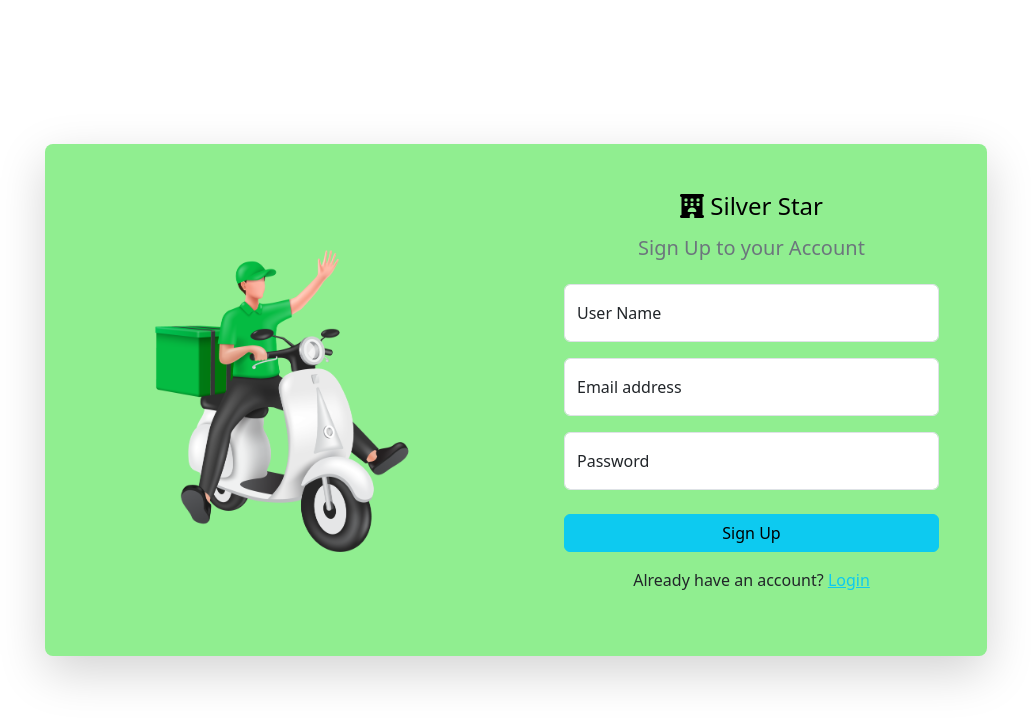
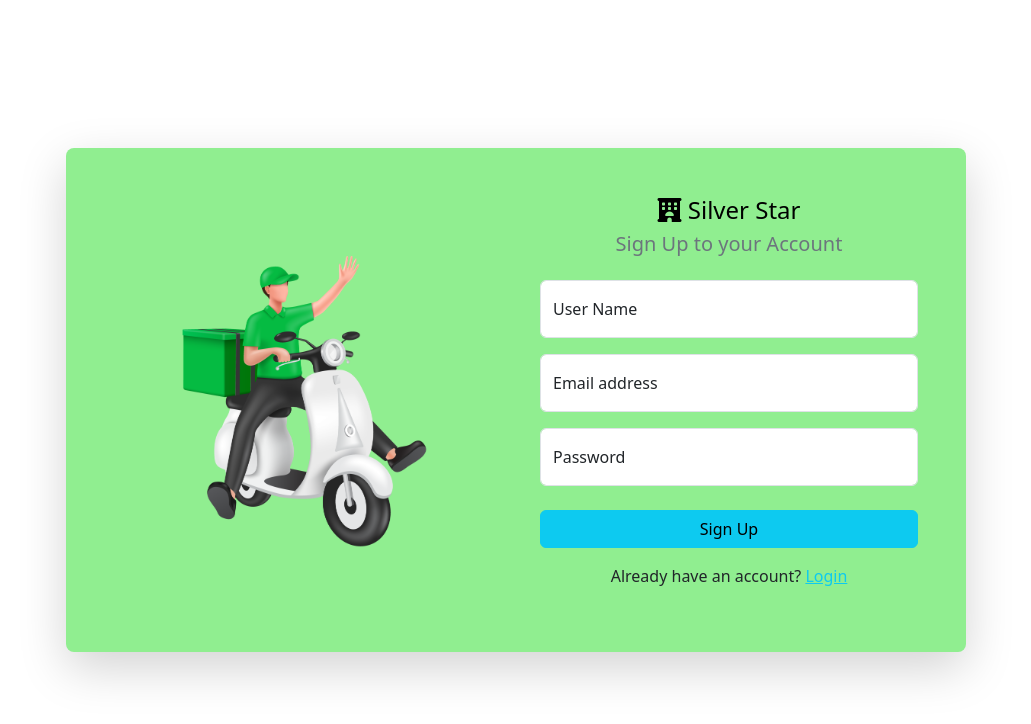
Before and after one commit to MuhammedRiyasKT/FoodDeliveryApp, a React (Vite) app: page /register in a window 1280 px wide. Shown: the top 724 px of the page, without its empty margins (124-1155 px from the left). Built offline with nearby package versions, Linux system fonts and the light colour scheme; no server answers.

Commit message:
Update Login.jsx

```diff
--- a/src/pages/Login.jsx
+++ b/src/pages/Login.jsx
@@ -1,275 +1,113 @@
-// import { useState } from "react";
-// import Container from "react-bootstrap/Container";
-// import Row from "react-bootstrap/Row";
-// import Col from "react-bootstrap/Col";
-// import Form from "react-bootstrap/Form";
-// import Button from "react-bootstrap/Button";
-// import Card from "react-bootstrap/Card";
-// import { ToastContainer, toast } from 'react-toastify';
-// import { userLoginApi, userRegisterApi } from "../services/allApi";
-// import { useNavigate } from "react-router-dom";
-
-// export default function AuthPage() {
-//   const navigate = useNavigate()
-//   const [isLogin, setIsLogin] = useState(true);
-//   const [userDetails, setUserDetails] = useState({username:"", email:"", password:""})
-//   console.log(userDetails)
-
-//   const handleRegister = async (e)=>{
-//     e.preventDefault()
-//      if(userDetails.username && userDetails.email && userDetails.password){
-//       try {
-//         const result = await userRegisterApi(userDetails)
-//         if(result.status == 200){
-//           toast.success(`welcome ${result.data.username} please login to explore oru website`)
-//           setUserDetails({username:"", email:"", password:""})
-//           navigate('/login')
-
-//         }else{
-//           if(result.status ==406){
-//             toast.warning(`${result.response.data}`)
-//             setUserDetails({username:"", email:"", password:""})
-//           }
-//         }
-//         console.log(result)
-//         console.log(userDetails)
-
-//       } catch (error) {
-//         console.log(error)
-//       }
-//      }else{
-//       toast.error("enter the filed compleately")
-//      }
-//   }
-
-//   const handleLogin = async (e) => {
-//     e.preventDefault();
-
-//     if (userDetails.email && userDetails.password) {
-//       try {
-//         const result = await userLoginApi(userDetails);
-
-//         if (result.status === 200) {
-//           sessionStorage.setItem("user", JSON.stringify(result.data.user));
-//           sessionStorage.setItem("token", result.data.token);
-
-//           if (result.data.user.roll === "User") {
-//             navigate("/");
-//           } else {
-//             navigate("/admin-dashboard"); // Replace with actual admin dashboard route
-//           }
-//         } else {
-//           toast.error("Invalid username or password");
-//         }
-//       } catch (error) {
-//         toast.error("Something went wrong! Please try again.");
-//         console.error("Login error:", error);
-//       }
-//     } else {
-//       toast.error("Please enter email and password");
-//     }
-//   };
-
-
-
-//   return (
-//     <Container className="d-flex justify-content-center align-items-center vh-100 bg-light">
-//       <Row className="w-100">
-//         <Col md={{ span: 6, offset: 3 }}>
-//           <Card className="p-4 shadow-lg border-0 rounded-4">
-//             <h2 className="text-center mb-4 text-primary fw-bold">
-//               {isLogin ? "Login" : "Sign Up"}
-//             </h2>
-//             <Form>
-//               {!isLogin && (
-//                 <Form.Group className="mb-3" controlId="formBasicName">
-//                   <Form.Label>Full Name</Form.Label>
-//                   <Form.Control onChange={(e)=>setUserDetails({...userDetails, username:e.target.value})} value={userDetails.username} type="text" placeholder="Enter full name" />
-//                 </Form.Group>
-//               )}
-
-//               <Form.Group className="mb-3" controlId="formBasicEmail">
-//                 <Form.Label>Email address</Form.Label>
-//                 <Form.Control onChange={(e)=>setUserDetails({...userDetails, email:e.target.value})} value={userDetails.email} type="email" placeholder="Enter email" />
-//               </Form.Group>
-
-//               <Form.Group className="mb-3" controlId="formBasicPassword">
-//                 <Form.Label>Password</Form.Label>
-//                 <Form.Control onChange={(e)=>setUserDetails({...userDetails, password:e.target.value})} value={userDetails.password} type="password" placeholder="Password" />
-//               </Form.Group>
-
-//               <Button onClick={isLogin ? handleLogin : handleRegister} variant="primary" type="submit" className="w-100">
-//                 {isLogin ? "Login" : "Sign Up"}
-//               </Button>
-//             </Form>
-
-//             <p className="text-center mt-3">
-//               {isLogin ? "Don't have an account?" : "Already have an account?"}
-//               <span
-//                 className="text-primary fw-bold cursor-pointer"
-//                 style={{ cursor: "pointer" }}
-//                 onClick={() => setIsLogin(!isLogin)}
-//               >
-//                 {isLogin ? " Sign up" : " Login"}
-//               </span>
-//             </p>
-//           </Card>
-//         </Col>
-//       </Row>
-//     </Container>
-//   );
-// }
-
-import React from 'react';
+import React, { useState } from 'react';
 import FloatingLabel from 'react-bootstrap/FloatingLabel';
 import Form from 'react-bootstrap/Form';
-import { Link } from 'react-router-dom';
+import { Link, useNavigate } from 'react-router-dom';
 import { ToastContainer, toast } from 'react-toastify';
-import Spinner from 'react-bootstrap/Spinner';
-import { useState } from "react";
-import { userLoginApi, userRegisterApi } from "../services/allApi";
-import { useNavigate } from "react-router-dom";
-import loginPng from '../assets/login.png'
+import { userLoginApi, userRegisterApi } from '../services/allApi';
+import loginPng from '../assets/login.png';
 
 function Auth({ insideRegister }) {
-    const navigate = useNavigate()
-  const [isLogin, setIsLogin] = useState(true);
-  const [userDetails, setUserDetails] = useState({username:"", email:"", password:""})
-  console.log(userDetails)
+  const navigate = useNavigate();
+  const [userDetails, setUserDetails] = useState({ username: '', email: '', password: '' });
 
-  const handleRegister = async (e)=>{
-    e.preventDefault()
-     if(userDetails.username && userDetails.email && userDetails.password){
+  const handleRegister = async (e) => {
+    e.preventDefault();
+    if (userDetails.username && userDetails.email && userDetails.password) {
       try {
-        const result = await userRegisterApi(userDetails)
-        if(result.status == 200){
-          toast.success(`welcome ${result.data.username} please login to explore oru website`)
-          setUserDetails({username:"", email:"", password:""})
-          navigate('/login')
-
-        }else{
-          if(result.status ==406){
-            toast.warning(`${result.response.data}`)
-            setUserDetails({username:"", email:"", password:""})
+        const result = await userRegisterApi(userDetails);
+        if (result.status === 200) {
+          toast.success(`Welcome ${result.data.username}, please login to explore our website`);
+          setUserDetails({ username: '', email: '', password: '' });
+          navigate('/login');
+        } else if (result.status === 406) {
+          toast.warning(result.response.data);
+          setUserDetails({ username: '', email: '', password: '' });
         }
+      } catch (error) {
+        console.error(error);
       }
-        console.log(result)
-        console.log(userDetails)
-
-      } catch (error) {
-        console.log(error)
+    } else {
+      toast.error('Please complete all fields');
     }
-     }else{
-      toast.error("enter the filed compleately")
-     }
-  }
+  };
 
   const handleLogin = async (e) => {
     e.preventDefault();
-
     if (userDetails.email && userDetails.password) {
       try {
         const result = await userLoginApi(userDetails);
-
         if (result.status === 200) {
-          sessionStorage.setItem("user", JSON.stringify(result.data.user));
-          sessionStorage.setItem("token", result.data.token);
-
-          if (result.data.user.roll === "User") {
-            navigate("/");
+          sessionStorage.setItem('user', JSON.stringify(result.data.user));
+          sessionStorage.setItem('token', result.data.token);
+          navigate(result.data.user.roll === 'User' ? '/' : '/admin-dashboard');
         } else {
-            navigate("/admin-dashboard"); // Replace with actual admin dashboard route
+          toast.error('Invalid username or password');
+        }
+      } catch (error) {
+        toast.error('Something went wrong! Please try again.');
+        console.error('Login error:', error);
       }
     } else {
-          toast.error("Invalid username or password");
-        }
-      } catch (error) {
-        toast.error("Something went wrong! Please try again.");
-        console.error("Login error:", error);
-      }
-    } else {
-      toast.error("Please enter email and password");
+      toast.error('Please enter email and password');
     }
   };
+
   return (
-    <>
-      <div className="container-fluid d-flex justify-content-center align-items-center vh-100">
-        <div className="card w-75 shadow-lg border-0 rounded-3" style={{backgroundColor:"lightgreen"}}>
-          <div className="row g-0">
-            <div className="col-lg-6 d-flex align-items-center justify-content-center">
-              <img
-                className="img-fluid rounded-4 w-75"
-                src={loginPng}
-                alt="Login Illustration"
-              />
+    <div className="container d-flex justify-content-center align-items-center vh-100">
+      <div className="card w-100 shadow-lg border-0 rounded-3 p-4" style={{ maxWidth: '900px', backgroundColor: 'lightgreen' }}>
+        <div className="row g-0 align-items-center">
+          <div className="col-md-6 text-center d-none d-md-block">
+            <img className="img-fluid rounded-4" src={loginPng} alt="Login Illustration" style={{ maxWidth: '80%' }} />
           </div>
-            <div className="col-lg-6 p-5">
-              <h4 className="text-center mb-3 text-black">
-                <i class="fa-solid fa-hotel"></i> Silver Star
+          <div className="col-md-6 p-4">
+            <h4 className="text-center text-black">
+              <i className="fa-solid fa-hotel"></i> Silver Star
             </h4>
-              <h5 className="text-center mb-4 text-secondary">
-                Sign {insideRegister ? 'Up' : 'In'} to your Account
-              </h5>
-
-              {/* Form */}
-              <form onSubmit={insideRegister ? handleRegister : undefined}>
+            <h5 className="text-center text-secondary mb-4">Sign {insideRegister ? 'Up' : 'In'} to your Account</h5>
+            <form onSubmit={insideRegister ? handleRegister : handleLogin}>
               {insideRegister && (
                 <FloatingLabel controlId="floatingUsername" label="User Name" className="mb-3">
                   <Form.Control
-                      onChange={(e)=>setUserDetails({...userDetails, username:e.target.value})} value={userDetails.username}
+                    onChange={(e) => setUserDetails({ ...userDetails, username: e.target.value })}
+                    value={userDetails.username}
                     type="text"
                     placeholder="Enter your name"
                   />
                 </FloatingLabel>
               )}
-
               <FloatingLabel controlId="floatingEmail" label="Email address" className="mb-3">
                 <Form.Control
-                    onChange={(e)=>setUserDetails({...userDetails, email:e.target.value})} value={userDetails.email}
+                  onChange={(e) => setUserDetails({ ...userDetails, email: e.target.value })}
+                  value={userDetails.email}
                   type="email"
                   placeholder="Enter your email"
                 />
               </FloatingLabel>
-
               <FloatingLabel controlId="floatingPassword" label="Password">
                 <Form.Control
-                    onChange={(e)=>setUserDetails({...userDetails, password:e.target.value})} value={userDetails.password}
+                  onChange={(e) => setUserDetails({ ...userDetails, password: e.target.value })}
+                  value={userDetails.password}
                   type="password"
                   placeholder="Enter your password"
                 />
               </FloatingLabel>
-              </form>
-
-              {insideRegister ? (
               <div className="mt-4">
-                  <button onClick={handleRegister} className="btn btn-info w-100">
-                    Sign Up
+                <button type="submit" className="btn btn-info w-100">
+                  {insideRegister ? 'Sign Up' : 'Sign In'}
                 </button>
                 <p className="text-center mt-3">
-                    Already have an account?{' '}
-                    <Link className="text-info" to={'/login'}>
-                      Login
-                    </Link>
+                  {insideRegister ? (
+                    <>Already have an account? <Link className="text-info" to='/login'>Login</Link></>
+                  ) : (
+                    <>Don't have an account yet? <Link className="text-info" to='/register'>Register</Link></>
+                  )}
                 </p>
               </div>
-              ) : (
-                <div className="mt-4">
-                  <button onClick={handleLogin} className="btn btn-info w-100">
-                    Sign In
-                  </button>
-                  <p className="text-center mt-3">
-                    Don't have an account yet?{' '}
-                    <Link className="text-info" to={'/register'}>
-                      Register
-                    </Link>
-                  </p>
-                </div>
-              )}
+            </form>
           </div>
         </div>
       </div>
     </div>
-    </>
   );
 }
 
```
Lines whose indentation alone changed are shown as unchanged.
